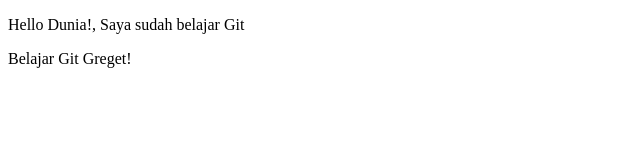
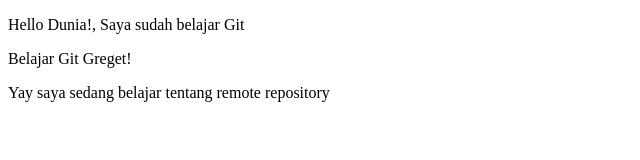
Before and after one commit to jfanniw/learn-git, a plain HTML site: page index.html in a window 1280 px wide. Shown: the whole page, without its empty margins (0-640 px from the left). Drawn offline with Linux system fonts and the light colour scheme.

Commit message:
mengubah judul dan teks di body

```diff
--- a/index.html
+++ b/index.html
@@ -2,10 +2,11 @@
 <html>
 	<head>
         <meta charset="utf-8">
-        <title>Belajar Git - Project 01</title>
+        <title>Belajar Git: Remote Repository</title>
     </head>
     <body>
         <p>Hello Dunia!, Saya sudah belajar Git</p>
 		<p>Belajar Git Greget!</p>
+		<p>Yay saya sedang belajar tentang remote repository</p>
     </body>
 </html>
```
